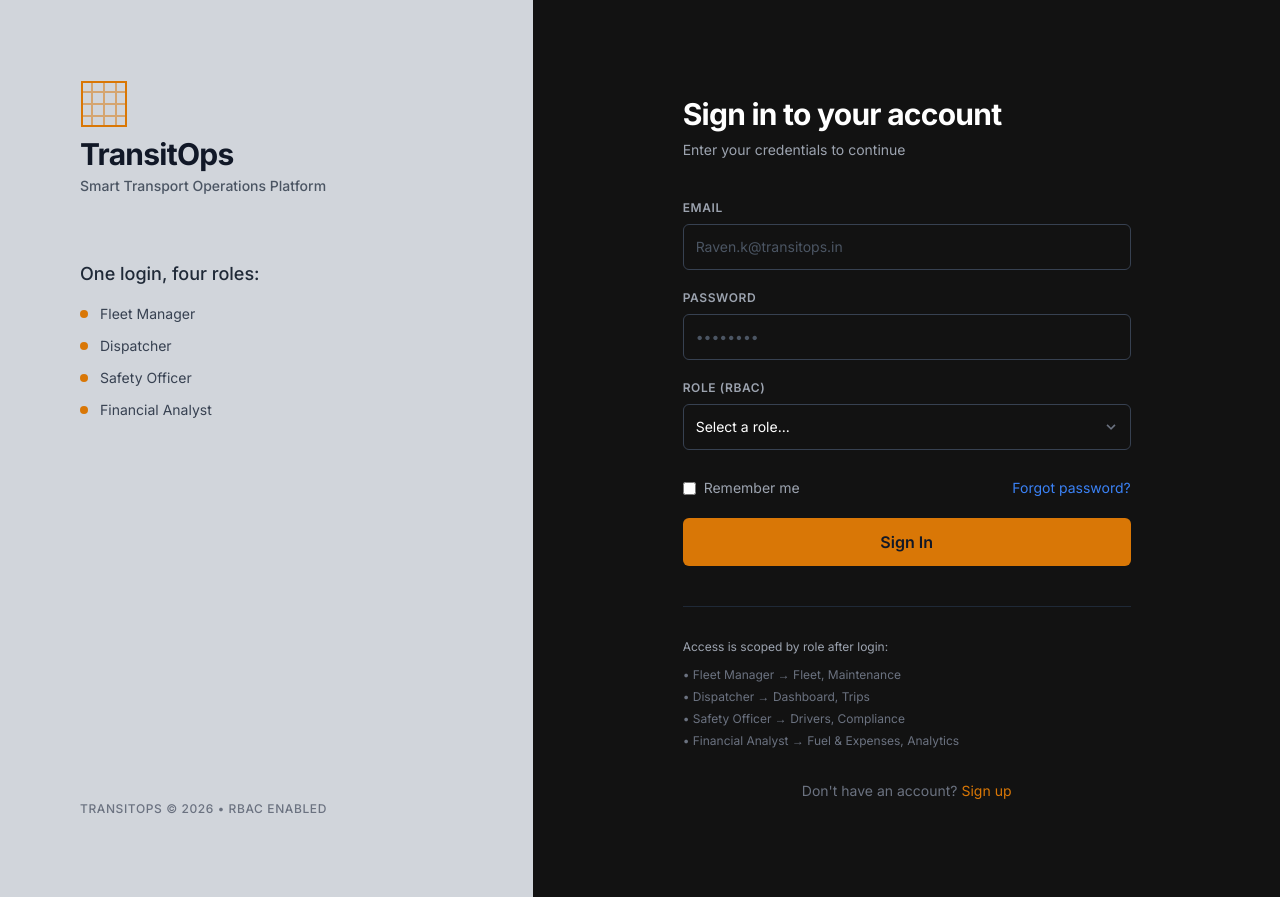
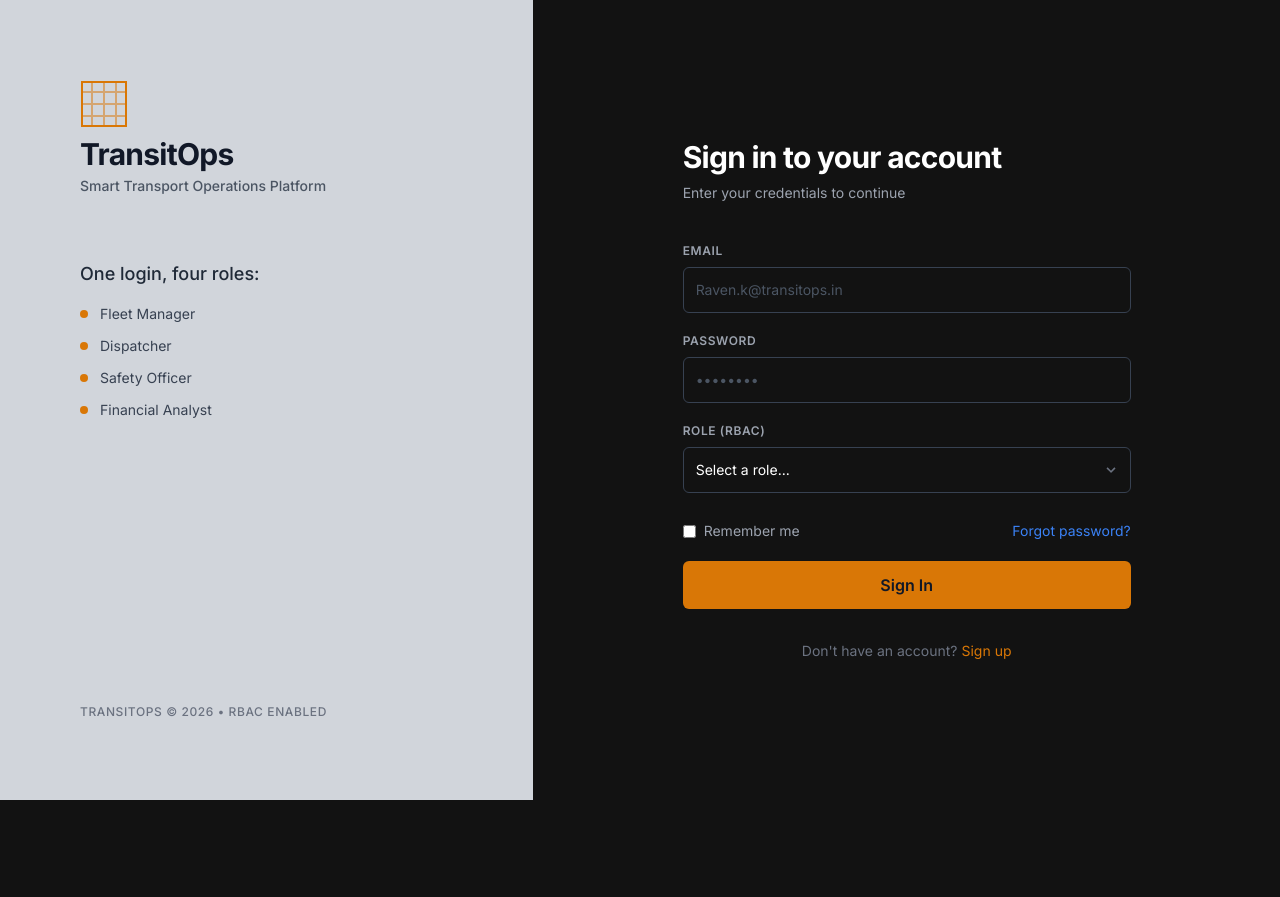
Before and after one commit to decuma02/TransitOps, a React (Vite) app in the folder frontend/: page /login in a window 1280 px wide. After the commit the page ends 800 px from the top, so only its background shows below. Built offline with nearby package versions, Linux system fonts and the light colour scheme.

Commit message:
style: remove access scoped block from login

```diff
--- a/frontend/src/pages/Login.tsx
+++ b/frontend/src/pages/Login.tsx
@@ -174,17 +174,7 @@ export const Login = () => {
             </button>
           </form>
 
-          {isLogin && (
-            <div className="mt-10 pt-8 border-t border-gray-800">
-              <p className="text-gray-400 text-xs mb-3">Access is scoped by role after login:</p>
-              <ul className="text-gray-500 text-xs space-y-1.5">
-                <li>• Fleet Manager &rarr; Fleet, Maintenance</li>
-                <li>• Dispatcher &rarr; Dashboard, Trips</li>
-                <li>• Safety Officer &rarr; Drivers, Compliance</li>
-                <li>• Financial Analyst &rarr; Fuel & Expenses, Analytics</li>
-              </ul>
-            </div>
-          )}
+
 
           <div className="mt-8 text-center text-sm text-gray-500">
             {isLogin ? (
```
